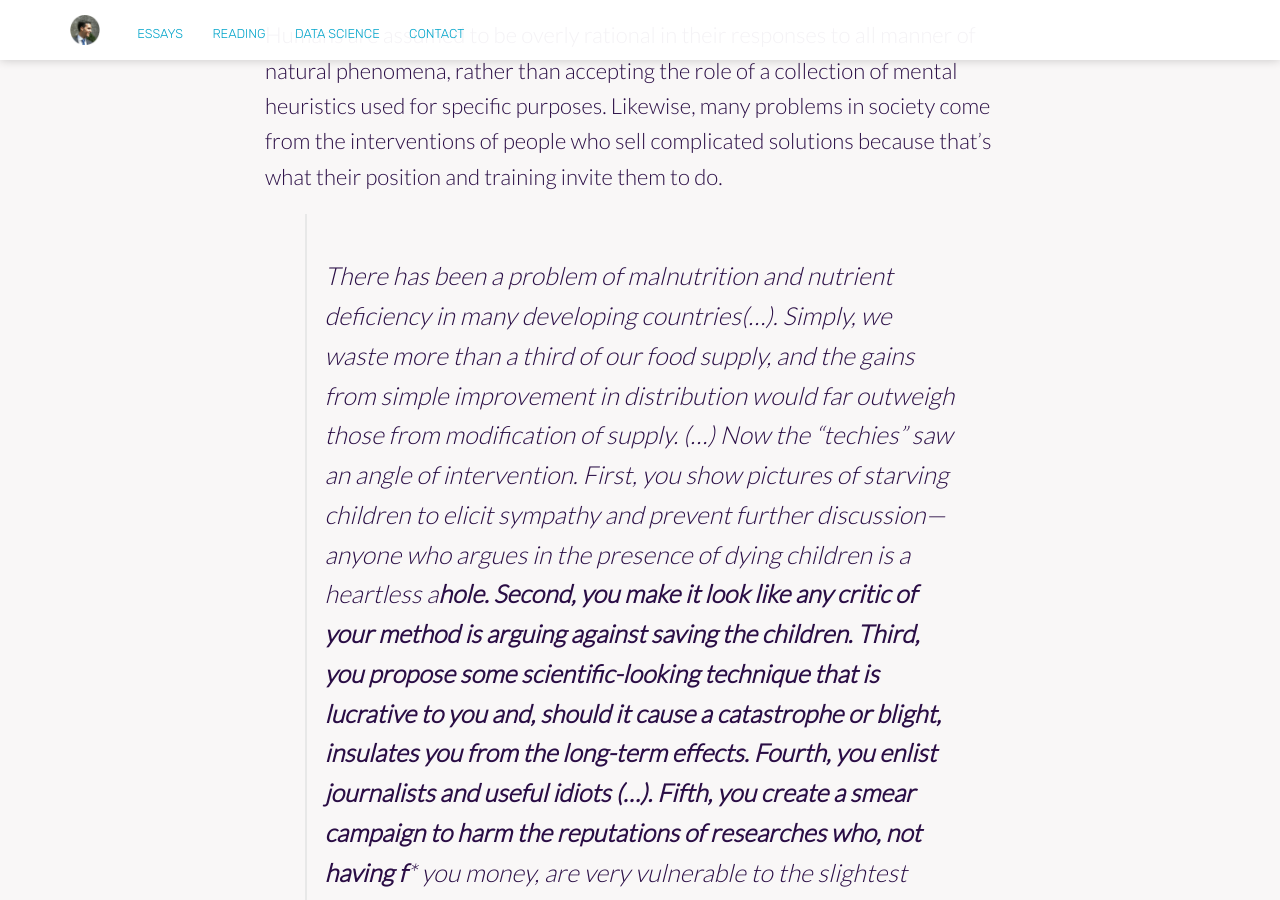
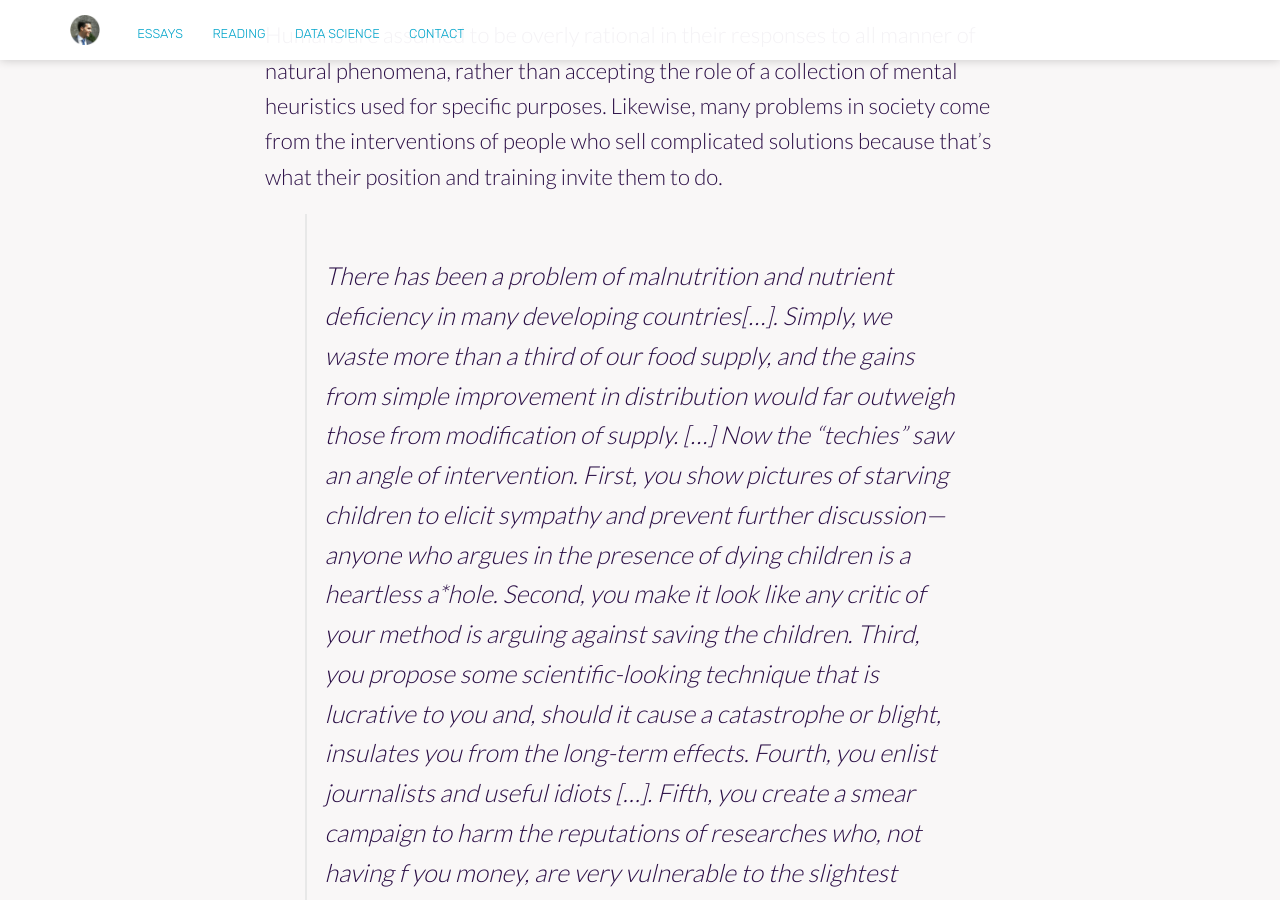
Before and after one commit to ohduran/ohduran.github.io, a Jekyll site: the page built from _posts/2018-11-24-skin-in-the-game.md, in a window 1280 px wide and 900 px high, scrolled down 56472 px. Built offline with Jekyll 4.4.1, drawn with Linux system fonts in a browser that asks for light colours; nearby versions of some CDN libraries; some of the changed text lies outside the part shown.

```diff
--- a/_posts/2018-11-24-skin-in-the-game.md
+++ b/_posts/2018-11-24-skin-in-the-game.md
@@ -813,7 +813,7 @@ No ‘successful’ academic could ever afford to follow [what Alexander the Gre
 
 Humans are assumed to be overly rational in their responses to all manner of natural phenomena, rather than accepting the role of a collection of mental heuristics used for specific purposes. Likewise, many problems in society come from the interventions of people who sell complicated solutions because that’s what their position and training invite them to do.
 
-> There has been a problem of malnutrition and nutrient deficiency in many developing countries(…). Simply, we waste more than a third of our food supply, and the gains from simple improvement in distribution would far outweigh those from modification of supply. (…) Now the “techies” saw an angle of intervention. First, you show pictures of starving children to elicit sympathy and prevent further discussion— anyone who argues in the presence of dying children is a heartless a**hole. Second, you make it look like any critic of your method is arguing against saving the children. Third, you propose some scientific-looking technique that is lucrative to you and, should it cause a catastrophe or blight, insulates you from the long-term effects. Fourth, you enlist journalists and useful idiots (…). Fifth, you create a smear campaign to harm the reputations of researches who, not having f*** you money, are very vulnerable to the slightest blemish to their reputations.
+> There has been a problem of malnutrition and nutrient deficiency in many developing countries[...]. Simply, we waste more than a third of our food supply, and the gains from simple improvement in distribution would far outweigh those from modification of supply. [...] Now the “techies” saw an angle of intervention. First, you show pictures of starving children to elicit sympathy and prevent further discussion— anyone who argues in the presence of dying children is a heartless a**hole. Second, you make it look like any critic of your method is arguing against saving the children. Third, you propose some scientific-looking technique that is lucrative to you and, should it cause a catastrophe or blight, insulates you from the long-term effects. Fourth, you enlist journalists and useful idiots [...]. Fifth, you create a smear campaign to harm the reputations of researches who, not having f* you money, are very vulnerable to the slightest blemish to their reputations.
 >
 > -- __Skin in the Game__
 
@@ -881,8 +881,7 @@ The latter are inspired by the order of the Assassins.
 
 The best enemy is one you own by putting skin in his game and letting him know the exact rules that come with it. You keep him alive, with the knowledge that he owes his life to your benevolence.
 
-The notion that an enemy you own is better than a dead one was perfected by the order of [the Assassins]
-(https://en.wikipedia.org/wiki/Assassins). Formally known as Nizari Ismailis, they were an eleventh- through fourteenth-century sect related to Shiite Islam, often associated with the Knights Templar as they fought frequently on the same side. The most interesting thing about The Assassins is that actual assassination was low in their agenda. They understood that the only enemy you cannot manipulate is a dead one. They supposedly aimed at sparing civilians and people who were not directly targeted. Their precision was meant to reduce what is now called ‘collateral damage’.
+The notion that an enemy you own is better than a dead one was perfected by the order of [the Assassins](https://en.wikipedia.org/wiki/Assassins). Formally known as Nizari Ismailis, they were an eleventh- through fourteenth-century sect related to Shiite Islam, often associated with the Knights Templar as they fought frequently on the same side. The most interesting thing about The Assassins is that actual assassination was low in their agenda. They understood that the only enemy you cannot manipulate is a dead one. They supposedly aimed at sparing civilians and people who were not directly targeted. Their precision was meant to reduce what is now called ‘collateral damage’.
 
 In fact, *the number of casualties and armies have been historically inflated by both sides*. Both the armies and their panicky victims had an incentive to exaggerate, which acted as a deterrent.
 
```
Also changed, not shown: other parts of _posts/2018-11-24-skin-in-the-game.md (+1 -1 lines).
